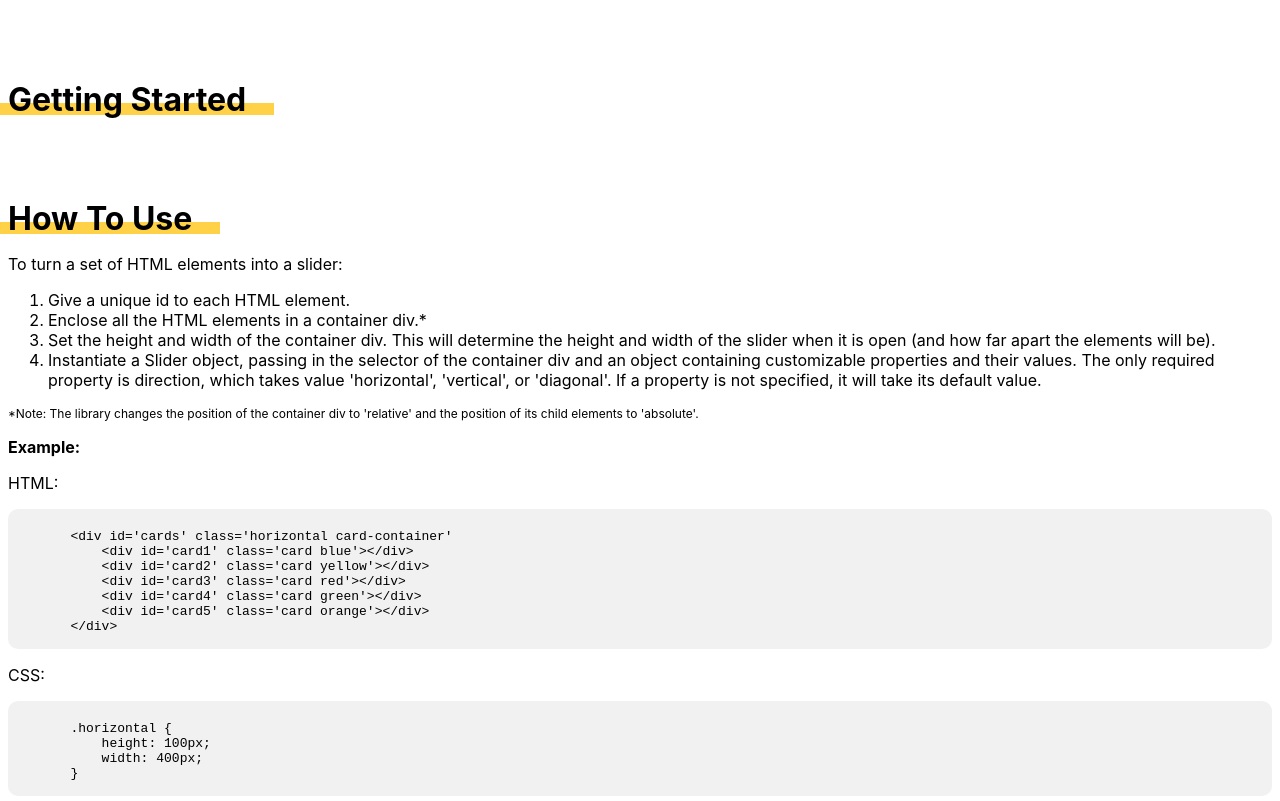
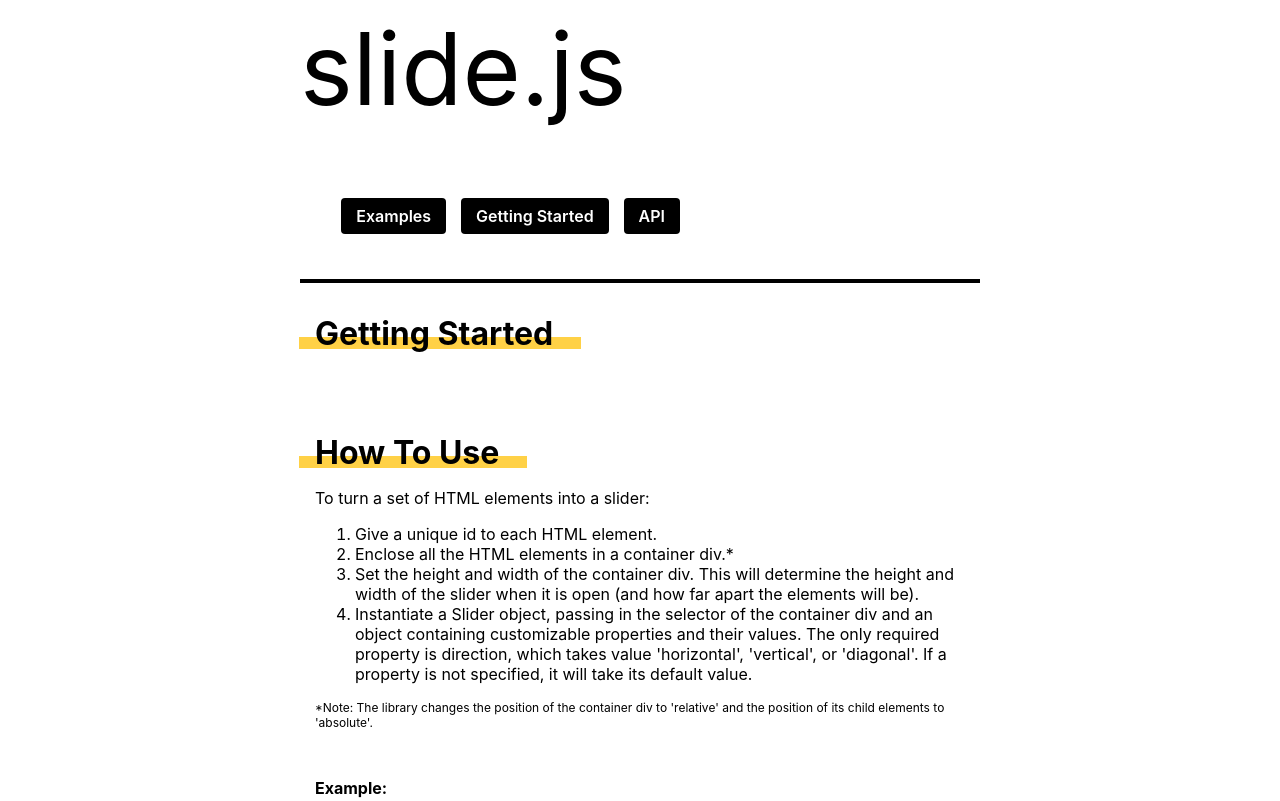
Before and after one commit to ashley-d-lu/slide.js, a website: page pub/gettingStarted.html in a window 1280 px wide. Shown: the top 801 px of the page. Drawn offline with nearby package versions, Linux system fonts and the light colour scheme.

Commit message:
Edited styling of the 'Getting Started' page. Renamed examples.css to styles.css. Fixed lightbox bug that occured when elementHeight == elementWidth.

```diff
--- a/pub/gettingStarted.html
+++ b/pub/gettingStarted.html
@@ -6,13 +6,31 @@
         <script type='text/javascript' src='slide.js'></script>
         <script src='https://ajax.googleapis.com/ajax/libs/jquery/3.5.1/jquery.min.js'></script>
         <script defer type='text/javascript' src='gettingStarted.js'></script>
-        <link rel='stylesheet' type='text/css' href='examples.css'>
-        <title>Slide.js</title>
+        <link rel='stylesheet' type='text/css' href='styles.css'>
+        <title>slide.js</title>
     </head>
 <body>
+
+    <div id='header'>
+        <div id='library-name' class="float-left">slide.js</div>
+
+        <div class="float-left">
+            <div id='header-btns'>
+                <button class="header-btn">Examples</button>
+                <button class="header-btn">Getting Started</button>
+                <button class="header-btn">API</button>
+            </div>
+        </div>
+
+        <div class="leftclearfix"></div>
+
+        <div class='line'></div>
+    </div>
+
+    <div class="body-content">
+
         <div class='divider'></div>
         <h1>Getting Started</h1>
-
         <p></p>
 
         <div class='divider'></div>
@@ -33,7 +51,10 @@
         </ol>
         <p class='small'>*Note: The library changes the
             position of the container div to 'relative' and the position of its child
-        elements to 'absolute'.</p>
+            elements to 'absolute'.
+        </p>
+
+        <br>
         <p class='bold'>Example:</p>
         <p>HTML:</p>
         <pre>
@@ -61,6 +82,8 @@
             });
         </pre>
 
+        <br>
+        <div class="flex">
             <div id='cards' class='horizontal card-container'>
                 <div class='card blue' id='card1'></div>
                 <div class='card yellow' id='card2'></div>
@@ -68,5 +91,10 @@
                 <div class='card green' id='card4'></div>
                 <div class='card orange' id='card5'></div>
             </div>
+        </div>
+
+        <div class='divider'></div>
+
+    </div>
 </body>
 </html>
--- a/pub/slide.js
+++ b/pub/slide.js
@@ -448,7 +448,10 @@ class Slider {
         let newWidth;
 
         // Calculate the new height and width
-        if (this.elementHeight >= this.elementWidth) {
+        if (this.elementHeight === this.elementWidth) {
+            newHeight = '85vh';
+            newWidth = '85vh';
+        } else if (this.elementHeight > this.elementWidth) {
             const widthOverHeight = this.elementWidth / this.elementHeight;
             newHeight = '60vh';
             newWidth = `calc(60vh * ${widthOverHeight})`;
--- a/pub/examples.css
+++ b/pub/styles.css
@@ -71,6 +71,23 @@ h1:after {
     z-index: -1;
 }
 
+.line{
+    width: 680px;
+    height: 45px;
+    border-bottom: 4px solid black;
+    position: absolute;
+}
+
+/* .line{
+    position: absolute;
+    top: 92px;
+    width: 680px;
+    margin: auto;
+    height: 0px;
+    border-bottom: 10px solid rgb(233, 233, 233);
+    z-index: -1;
+} */
+
 /* --------------------------------------------------------------------------  */
 
 .leftclearfix {
@@ -79,6 +96,14 @@ h1:after {
 
 .float-left {
     float: left;
+}
+
+.float-right {
+    float: left;
+}
+
+.rightclearfix {
+    clear: right;
 }
 
 .margin-left-40 {
@@ -103,6 +128,33 @@ h1:after {
 
 #library-name {
     font-size: 100px;
+}
+
+#header {
+    width: 680px;
+    margin: auto
+}
+
+#header-btns {
+    height: 105px;
+    width: 380px;
+    display: flex;
+    align-items: flex-end;
+    justify-content: flex-end;
+}
+
+.header-btn {
+    color: white;
+    background-color: black;
+    margin-left: 15px;
+    font-weight: 600;
+    padding: 8px 15px;
+    transition: transform 0.2s;
+}
+
+.header-btn:hover {
+    background-color: black;
+    transform: scale(1.05)
 }
 
 #angle-btns {
@@ -195,7 +247,7 @@ h1:after {
 
 #counter {
     margin-top: 55px;
-    height: 25px;
+    height: 22px;
 }
 
 #dropdown-menu {
```
Also changed, not shown: pub/api.html (+3 -3 lines), pub/examples2.html (+1 -1 lines). Lines whose indentation alone changed are shown as unchanged.
